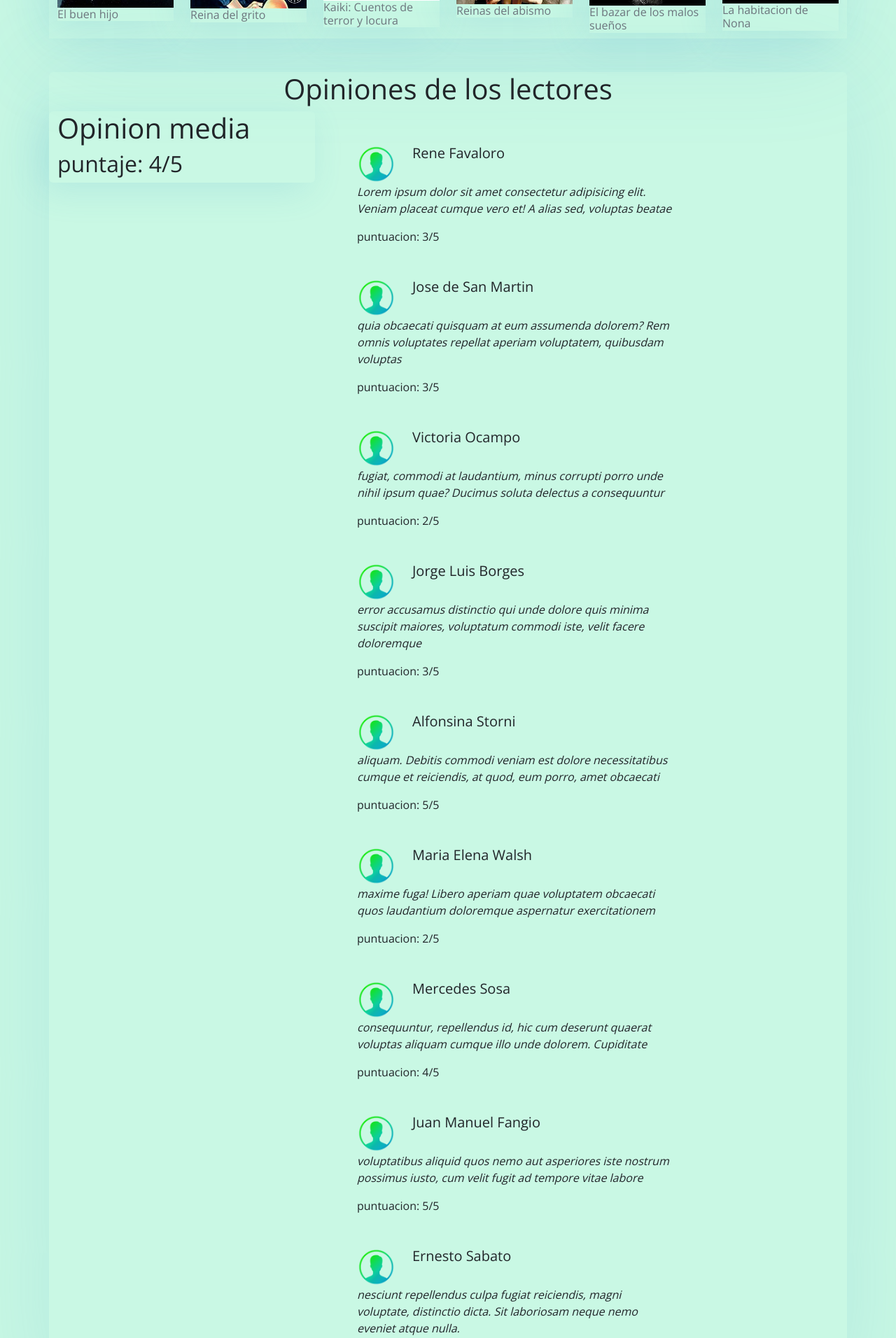
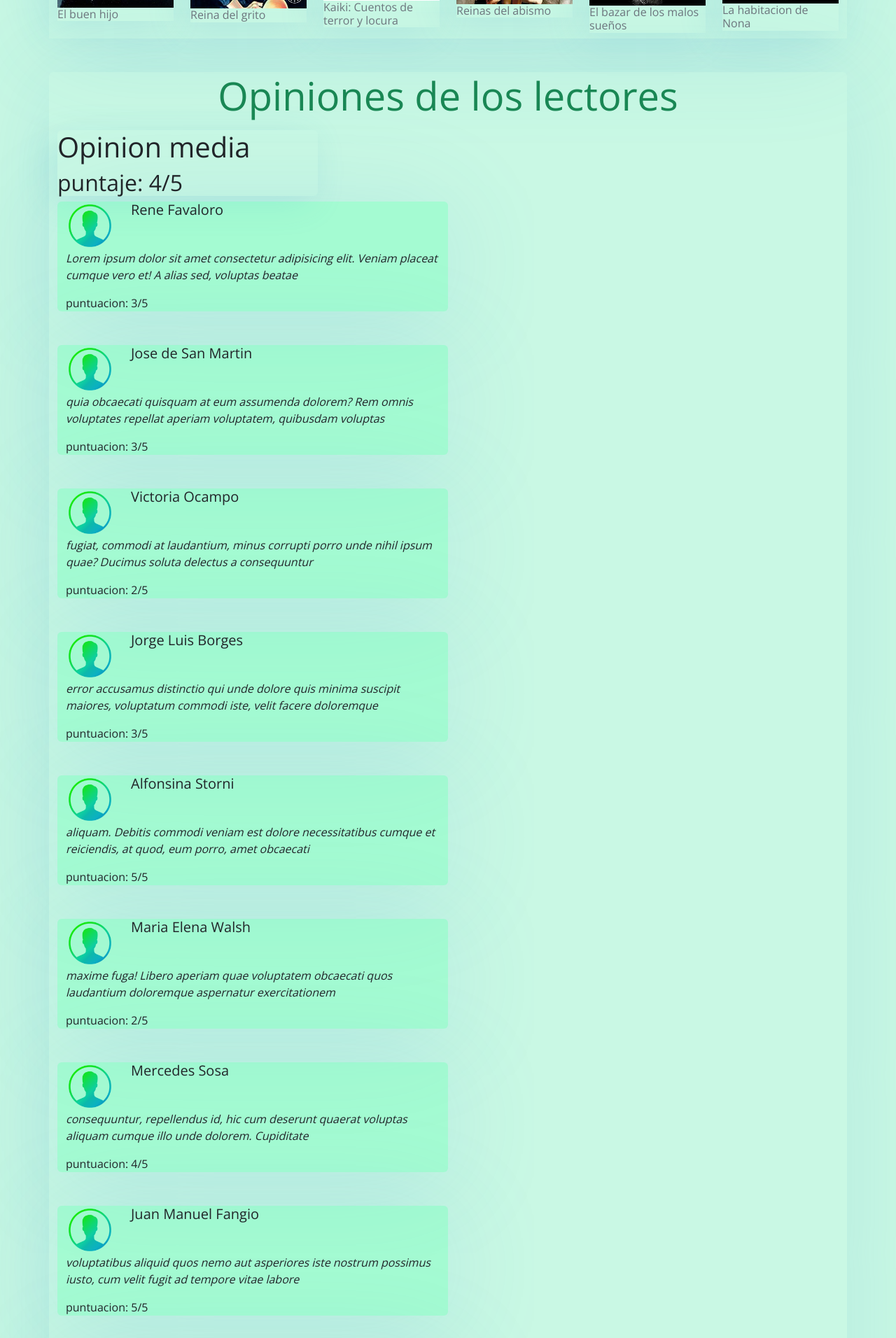
Before and after one commit to fsarvi/biblioteca_virtual, a Django app: page /sinopsis/1/ in a window 1280 px wide. Shown: the part 1513-3425 px from the top of the page at 70% size. Run offline with Django 3.2, Linux system fonts and the light colour scheme.

Commit message:
detalles en caja opiniones

```diff
--- a/Templates/layouts/partials/opiniones.html
+++ b/Templates/layouts/partials/opiniones.html
@@ -1,7 +1,7 @@
 {% load static %}
-<div class="container mb-5 sombra-lg rounded">
+<div class="container mb-5 sombra-lg rounded bg-translucido>
     <div class="row">
-        <h1 class="display-6 text-center">Opiniones de los lectores</h1>
+        <h1 class="display-4 text-center text-success m-3"">Opiniones de los lectores</h1>
         <div class="col-md-4 puntuacion sombra rounded">
             <h1>Opinion media</h1>
             <h2>puntaje: 4/5</h2>
@@ -9,7 +9,7 @@
         <div class="col-md-6">
 
             {% for usuario in usuarios %}
-                <div class="m-5">
+                <div class="container mb-5 sombra-lg rounded bg-translucido">
                     <div class="row">
                         <img class="col-2" src="{% static '/img/sinopsis/users.png' %}" alt="">
                         <h5 class="col-10">{{usuario.0}}</h5>
```
